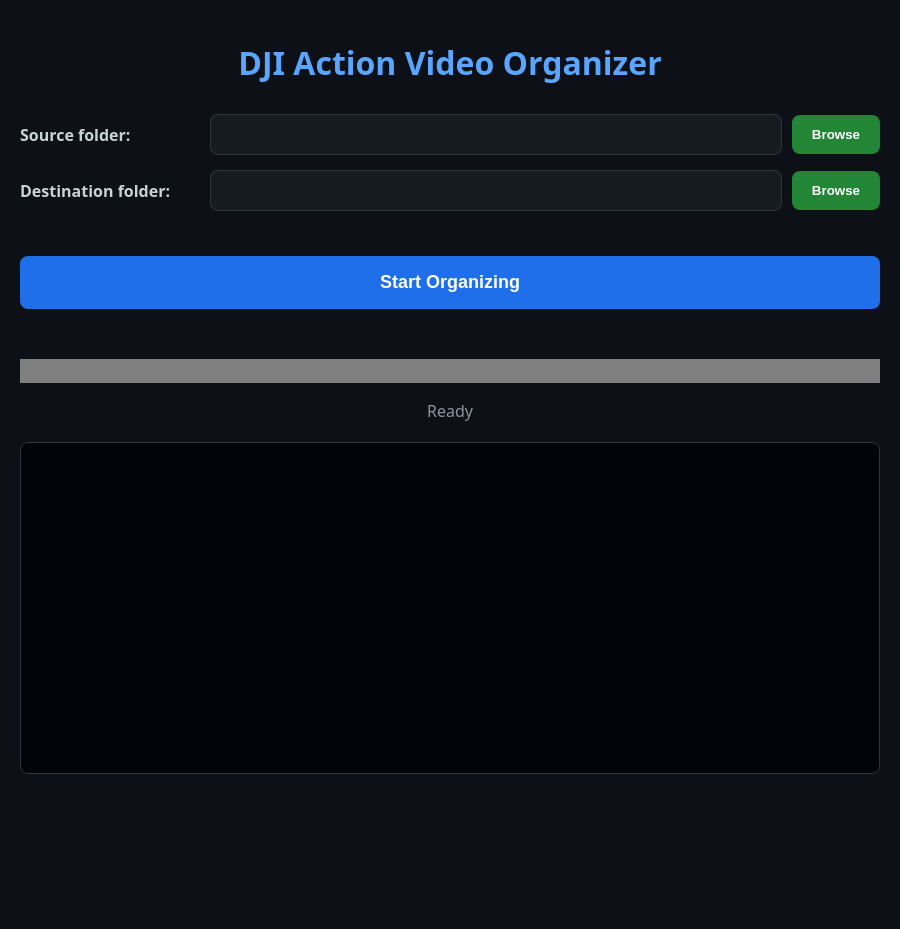
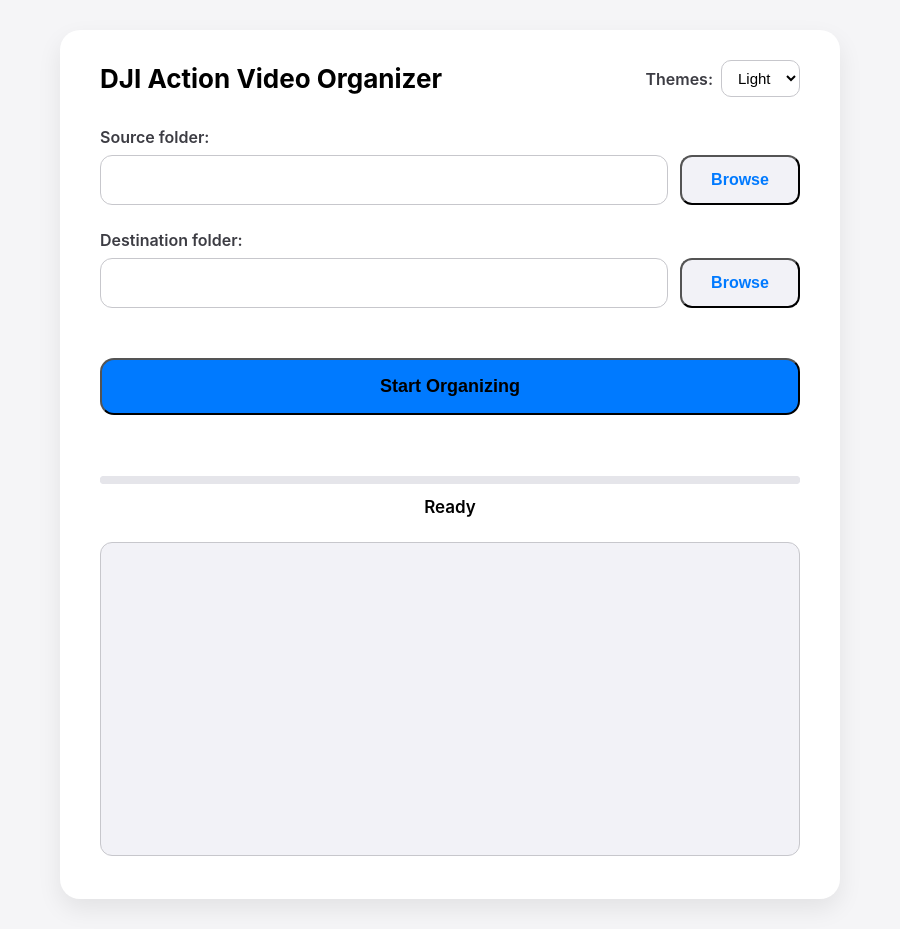
Before and after one commit to MartinSekeras/DJI_VideoOrganizer, an Electron app: page index.html in a window 900 px wide. Before the commit the page ends 807 px from the top, so only its background shows below. Drawn offline with Linux system fonts and the light colour scheme; no server answers.

Commit message:
Rewrote UI design
Rewrote CSS part for easier theming, added light and dark theme.

```diff
--- a/index.html
+++ b/index.html
@@ -1,41 +1,218 @@
 <!DOCTYPE html>
 <html lang="en">
+
 <head>
   <meta charset="UTF-8">
   <title>DJI Action Video Organizer</title>
   <style>
-    body { background: #0d1117; color: #c9d1d9; font-family: system-ui, -apple-system, sans-serif; margin: 0; padding: 20px; }
-    .container { max-width: 900px; margin: auto; }
-    h1 { text-align: center; color: #58a6ff; margin-bottom: 30px; }
-    .field { display: flex; align-items: center; gap: 10px; margin-bottom: 15px; }
-    label { width: 180px; font-weight: bold; }
-    input[type="text"] { flex: 1; padding: 12px; background: #161b22; border: 1px solid #30363d; border-radius: 8px; color: #c9d1d9; }
-    button { padding: 12px 20px; background: #238636; border: none; border-radius: 8px; color: white; cursor: pointer; font-weight: bold; }
-    button:hover { background: #2ea043; }
-    button:disabled { background: #30363d; cursor: not-allowed; }
-    #startBtn { width: 100%; padding: 16px; font-size: 18px; background: #1f6feb; margin: 30px 0; }
-    #startBtn:hover { background: #388bfd; }
-    #progressContainer { margin: 20px 0; }
-    progress { width: 100%; height: 24px; border-radius: 12px; background: #161b22; }
-    progress::-webkit-progress-value { background: #58a6ff; border-radius: 12px; }
-    #status { text-align: center; font-size: 16px; margin: 15px 0; color: #8b949e; }
-    #log { background: #010409; padding: 15px; border-radius: 8px; height: 300px; overflow-y: auto; font-family: monospace; font-size: 13px; border: 1px solid #30363d; }
+    :root {
+      --bg-body: #f5f5f7;
+      --bg-card: white;
+      --text-primary: #000000;
+      --text-label: #3c3c43;
+      --input-bg: white;
+      --input-border: #c7c7cc;
+      --browse-bg: #f2f2f7;
+      --browse-text: #007aff;
+      --button-bg: #007aff;
+      --button-hover: #0066d6;
+      --progress-bg: #e5e5ea;
+      --progress-fill: #007aff;
+      --log-bg: #f2f2f7;
+      --shadow: 0 10px 25px rgba(0, 0, 0, 0.08);
+    }
+
+    body.dark {
+      --bg-body: #000000;
+      --bg-card: #1c1c1e;
+      --text-primary: #ffffff;
+      --text-label: #8e8e93;
+      --input-bg: #2c2c2e;
+      --input-border: #38383a;
+      --browse-bg: #3a3a3c;
+      --browse-text: #0a84ff;
+      --button-bg: #0a84ff;
+      --button-hover: #0077ed;
+      --progress-bg: #2c2c2e;
+      --progress-fill: #0a84ff;
+      --log-bg: #1c1c1e;
+      --shadow: 0 10px 25px rgba(0, 0, 0, 0.4);
+    }
+
+    body {
+      background: var(--bg-body);
+      color: var(--text-primary);
+      font-family: -apple-system, BlinkMacSystemFont, 'Segoe UI', Roboto, Helvetica, Arial, sans-serif;
+      margin: 0;
+    }
+
+    .container {
+      max-width: 700px;
+      margin: 30px auto;
+      background: var(--bg-card);
+      border-radius: 20px;
+      box-shadow: var(--shadow);
+      padding: 30px 40px;
+    }
+
+    .header {
+      display: flex;
+      justify-content: space-between;
+      align-items: center;
+      margin-bottom: 30px;
+    }
+
+    h1 {
+      font-size: 26px;
+      font-weight: 700;
+      margin: 0;
+    }
+
+    .theme-switch {
+      display: flex;
+      align-items: center;
+      gap: 8px;
+      font-size: 15px;
+    }
+
+    .theme-switch label {
+      margin: 0;
+      font-weight: 600;
+    }
+
+    select {
+      padding: 8px 12px;
+      background: var(--input-bg);
+      border: 1px solid var(--input-border);
+      border-radius: 10px;
+      font-size: 15px;
+      color: var(--text-primary);
+    }
+
+    .section {
+      margin-bottom: 25px;
+    }
+
+    label {
+      display: block;
+      font-size: 16px;
+      font-weight: 600;
+      margin-bottom: 8px;
+      color: var(--text-label);
+    }
+
+    .input-group {
+      display: flex;
+      gap: 12px;
+    }
+
+    input[type="text"] {
+      flex: 1;
+      padding: 14px 16px;
+      background: var(--input-bg);
+      border: 1px solid var(--input-border);
+      border-radius: 12px;
+      font-size: 16px;
+    }
+
+    #sourceBtn,
+    #destBtn {
+      padding: 14px 24px;
+      background: var(--browse-bg);
+      color: var(--browse-text);
+      font-weight: 600;
+      font-size: 16px;
+      border-radius: 12px;
+      min-width: 120px;
+    }
+
+    #startBtn {
+      width: 100%;
+      padding: 16px;
+      font-size: 18px;
+      font-weight: 600;
+      background: var(--button-bg);
+      border-radius: 14px;
+      margin: 25px 0;
+    }
+
+    #startBtn:hover {
+      background: var(--button-hover);
+    }
+
+    button:disabled {
+      opacity: 0.6;
+      cursor: not-allowed;
+    }
+
+    #progressContainer {
+      margin: 25px 0;
+    }
+
+    progress {
+      width: 100%;
+      height: 8px;
+      border-radius: 4px;
+      background: var(--progress-bg);
+    }
+
+    progress::-webkit-progress-bar {
+      background: var(--progress-bg);
+      border-radius: 4px;
+    }
+
+    progress::-webkit-progress-value {
+      background: var(--progress-fill);
+      border-radius: 4px;
+    }
+
+    #status {
+      text-align: center;
+      font-size: 17px;
+      font-weight: 600;
+      margin-top: 12px;
+    }
+
+    #log {
+      background: var(--log-bg);
+      padding: 16px;
+      border-radius: 12px;
+      height: 280px;
+      overflow-y: auto;
+      font-family: 'SF Mono', Monaco, monospace;
+      font-size: 13px;
+      border: 1px solid var(--input-border);
+    }
   </style>
 </head>
+
 <body>
   <div class="container">
+    <div class="header">
       <h1>DJI Action Video Organizer</h1>
+      <div class="theme-switch">
+        <label>Themes:</label>
+        <select id="themeSelect">
+          <option value="light">Light</option>
+          <option value="dark">Dark</option>
+        </select>
+      </div>
+    </div>
 
-    <div class="field">
-      <label>Source folder:</label>
+    <div class="section">
+      <label for="sourcePath">Source folder:</label>
+      <div class="input-group">
         <input type="text" id="sourcePath" readonly>
         <button id="sourceBtn">Browse</button>
       </div>
+    </div>
 
-    <div class="field">
-      <label>Destination folder:</label>
+    <div class="section">
+      <label for="destPath">Destination folder:</label>
+      <div class="input-group">
         <input type="text" id="destPath" readonly>
         <button id="destBtn">Browse</button>
+      </div>
     </div>
 
     <button id="startBtn">Start Organizing</button>
@@ -86,6 +263,21 @@
     window.electronAPI.onUpdateStatus(text => status.textContent = text);
     window.electronAPI.onUpdateProgress(percent => progressBar.value = percent);
     window.electronAPI.onSetStartEnabled(enabled => startBtn.disabled = !enabled);
+
+    const themeSelect = document.getElementById('themeSelect');
+    const body = document.body;
+    const savedTheme = localStorage.getItem('theme') || 'light';
+    body.classList.toggle('dark', savedTheme === 'dark');
+    themeSelect.value = savedTheme;
+
+    themeSelect.onchange = () => {
+      const theme = themeSelect.value;
+      body.classList.toggle('dark', theme === 'dark');
+      localStorage.setItem('theme', theme);
+    };
+
   </script>
+
 </body>
+
 </html>
```
Lines whose indentation alone changed are shown as unchanged.
